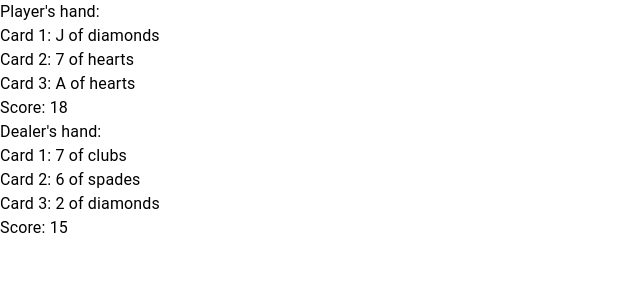
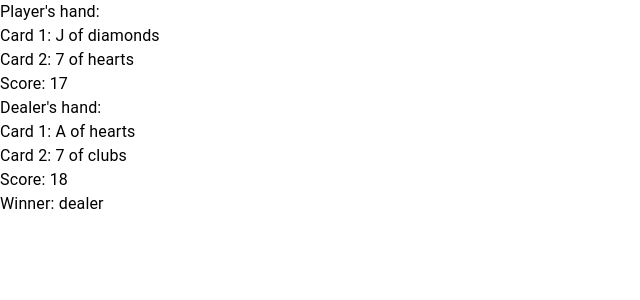
Before and after one commit to UpDown-Development/blackjack-webapp, a React (Create React App) app: page / in a window 1280 px wide. Shown: the top 300 px of the page, without its empty margins (0-640 px from the left). Built offline with nearby package versions, Linux system fonts and the light colour scheme.

Commit message:
Winner is found

```diff
--- a/src/blackjackGame.js
+++ b/src/blackjackGame.js
@@ -1,85 +1,122 @@
-import React from 'react'
+import React from "react";
 
 import Typography from "@material-ui/core/Typography";
 
-import _ from 'lodash'
+import _ from "lodash";
 
 const values = [1, 2, 3, 4, 5, 6, 7, 8, 9, 10, 10, 10, 10];
-const indices = [0, 1, 2, 3, 4, 5, 6, 7, 8, 9, 10, 11, 12]
-const names = ['A', '2', '3', '4', '5', '6', '7', '8', '9', '10', 'J', 'Q', 'K']
-const suits = ['spades', 'clubs', 'hearts', 'diamonds'];
+const indices = [0, 1, 2, 3, 4, 5, 6, 7, 8, 9, 10, 11, 12];
+const names = [
+  "A",
+  "2",
+  "3",
+  "4",
+  "5",
+  "6",
+  "7",
+  "8",
+  "9",
+  "10",
+  "J",
+  "Q",
+  "K",
+];
+const suits = ["spades", "clubs", "hearts", "diamonds"];
 
-let deck = []
+let deck = [];
 
 indices.map((index) => {
   suits.map((suit) => {
     deck.push({
       name: names[index],
       value: values[index],
-            suit: suit
-        })
-    })
-})
+      suit: suit,
+    });
+  });
+});
 
 const addCard = (player, card) => {
-    player.hand.push(card)
-    player.score += card.value
-    if (card.name === 'A') {
-        player.hasAce = true
+  player.hand.push(card);
+  player.score += card.value;
+  if (card.name === "A") {
+    player.hasAce = true;
   }
   if (player.hasAce) {
-        player.aceScore = (player.score + 10 <= 21) ? (player.score + 10) : (0)
+    player.aceScore = player.score + 10 <= 21 ? player.score + 10 : 0;
   }
   if (player.score > 21) {
-        player.bust = true
+    player.bust = true;
   }
 
-    return player
-}
+  return player;
+};
 
 const blackjackGame = () => {
-    const shuffledDeck = _.shuffle(deck)
+  const shuffledDeck = _.shuffle(deck);
 
   let dealer = {
     hand: [],
     score: 0,
     hasAce: false,
     aceScore: 0,
-        bust: false
-    }
+    bust: false,
+  };
 
   let player = {
     hand: [],
     score: 0,
     hasAce: false,
     aceScore: 0,
-        bust: false
+    bust: false,
+  };
+
+  player = addCard(player, shuffledDeck.pop());
+  player = addCard(player, shuffledDeck.pop());
+
+  dealer = addCard(dealer, shuffledDeck.pop());
+  dealer = addCard(dealer, shuffledDeck.pop());
+
+  let winner;
+
+  if (!player.bust && player.score < dealer.score) {
+      winner = 'player'
+  } else if (!dealer.bust && dealer.score < player.score) {
+      winner = 'dealer'
+  } else {
+      winner = 'tie'
   }
 
-    player = addCard(player, shuffledDeck.pop())
-    player = addCard(player, shuffledDeck.pop())
-    player = addCard(player, shuffledDeck.pop())
+  console.log(player, dealer);
 
-    dealer = addCard(dealer, shuffledDeck.pop())
-    dealer = addCard(dealer, shuffledDeck.pop())
-    dealer = addCard(dealer, shuffledDeck.pop())
-
-    console.log(player, dealer)
-
-    return(
+  return (
     <div>
       <Typography>Player's hand:</Typography>
-            { player.hand.map((card, index) => {
-                return <Typography>Card {index+1}: {card.name} of {card.suit}</Typography>
+      {player.hand.map((card, index) => {
+        return (
+          <Typography>
+            Card {index + 1}: {card.name} of {card.suit}
+          </Typography>
+        );
       })}
-            <Typography>Score: {player.aceScore === 0 ? player.score : player.aceScore} {player.bust ? 'bust' : ''}</Typography>
+      <Typography>
+        Score: {player.aceScore === 0 ? player.score : player.aceScore}{" "}
+        {player.bust ? "bust" : ""}
+      </Typography>
       <Typography>Dealer's hand:</Typography>
-            { dealer.hand.map((card, index) => {
-                return <Typography>Card {index+1}: {card.name} of {card.suit}</Typography>
+      {dealer.hand.map((card, index) => {
+        return (
+          <Typography>
+            Card {index + 1}: {card.name} of {card.suit}
+          </Typography>
+        );
       })}
-            <Typography>Score: {dealer.aceScore === 0 ? dealer.score : dealer.aceScore} {dealer.bust ? 'bust' : ''}</Typography>
+      <Typography>
+        Score: {dealer.aceScore === 0 ? dealer.score : dealer.aceScore}{" "}
+        {dealer.bust ? "bust" : ""}
+      </Typography>
+        <Typography>Winner: {winner}</Typography>
     </div>
-    )
-}
+  );
+};
 
 export default blackjackGame;
```
Lines whose indentation alone changed are shown as unchanged.
